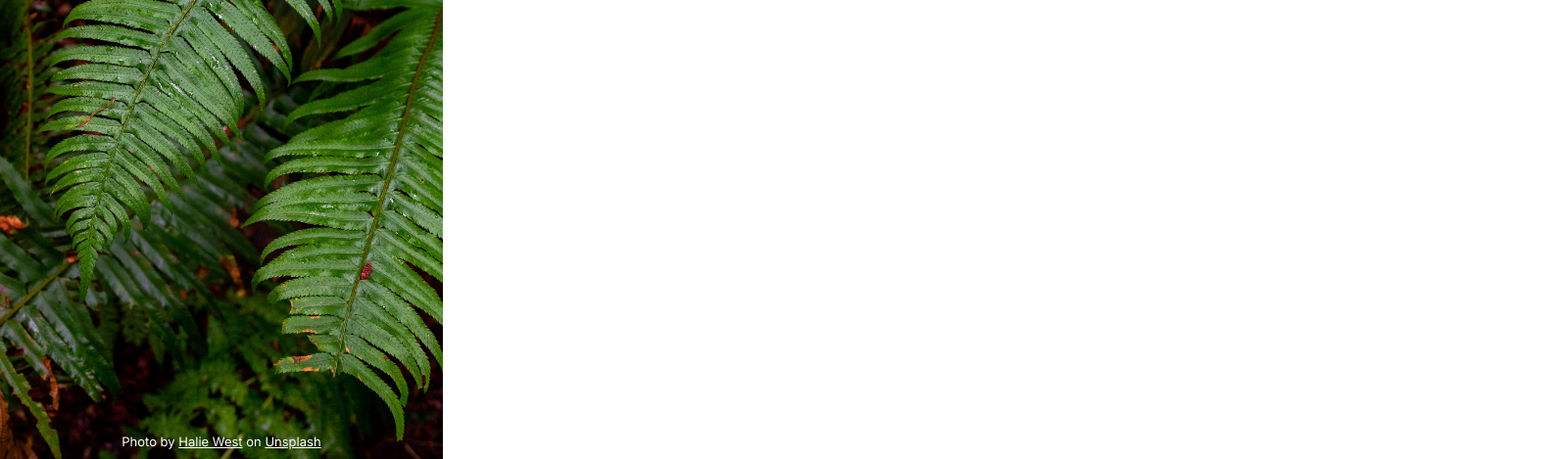
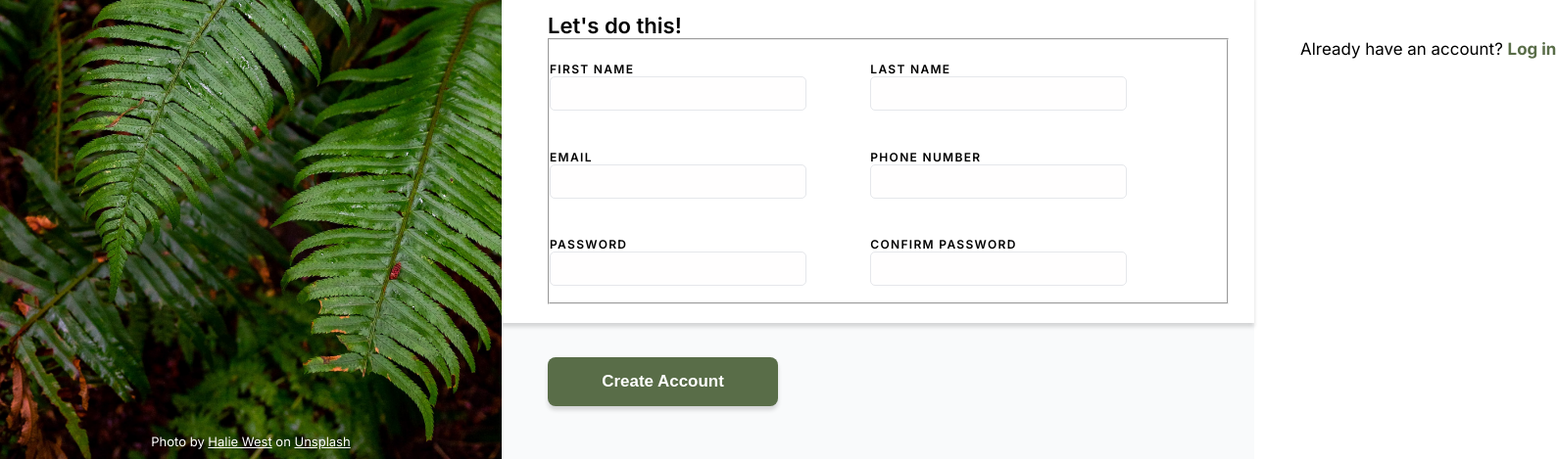
Before and after one commit to ronnieBer/odin-sign-up_form, a plain HTML site: page index.html in a window 1280 px wide. Shown: the part 331-800 px from the top of the page at 98% size, 1588 px wide, since content can reach past the window. Drawn offline with Linux system fonts and the light colour scheme.

Commit message:
Add style for the right-side content

```diff
--- a/style.css
+++ b/style.css
@@ -91,3 +91,129 @@ body {
     font-family: var(--logo-font);
     font-size: 6rem;
 }
+
+/* RIGHT SIDE CONTENT */
+.right-content {
+    display: flex;
+    flex-flow: column wrap;
+    justify-content: center;
+    width: 60vw;
+    height: auto;
+    background-color: var(--right-content-bg);
+}
+
+.left-padding {
+    padding-left: 47px;
+}
+
+.right-text, .input-field > p {
+    font-size: 1.375rem;
+    font-weight: 600;
+    padding-right: 47px;
+}
+
+.right-text > p {
+    max-width: 695px;
+    padding-top: 39px;
+}
+
+.input-field {
+    width: 60vw;
+    height: auto;
+    margin: 63px 0 35px;
+    padding-top: 19px;
+    padding-bottom: 19px;
+    background-color: var(--input-field-bg);
+
+    -webkit-box-shadow: 0px 4px 4px 0px rgba(0,0,0,0.15);
+    -moz-box-shadow: 0px 4px 4px 0px rgba(0,0,0,0.15);
+    box-shadow: 0px 4px 4px 0px rgba(0,0,0,0.15);
+}
+
+fieldset {
+    max-width: 695px;
+    padding: 0;
+}
+
+label {
+    display: inline-flex;
+    flex-direction: column;
+    margin: 1.4rem 3.8rem 0 0;
+
+    font-size: .75rem;
+    font-weight: 600;
+    text-transform:uppercase;
+    letter-spacing: 0.11em;
+}
+
+.error-msg {
+    width: auto;
+    height: 17px;
+
+    color: var(--input-error);
+    font-size: .75rem;
+    font-weight: 500;
+    text-transform: none;
+    letter-spacing: 0;
+}
+
+input {
+    width: 262px;
+    min-height: 2.2em;
+    border: 1px solid var(--input-stroke);
+    border-radius: 5px;
+    padding: 0 10px;
+    background-color: var(--input-bg);
+
+    font-size: 1rem;
+    font-weight: 400;
+}
+
+input:focus {
+    outline: none;
+    border: 2px solid var(--color3);
+
+    -webkit-box-shadow: 0px 4px 5px 0px rgba(0,0,0,0.15);
+    -moz-box-shadow: 0px 4px 5px 0px rgba(0,0,0,0.15);
+    box-shadow: 0px 4px 5px 0px rgba(0,0,0,0.15);
+}
+
+input[type = "submit"] {
+    width: 235px;
+    height: 50px;
+    border: none;
+    border-radius: 8px;
+    padding: 13px;
+    margin-left: 47px;
+    background-color: var(--color3);
+
+    color: var(--color2);
+    font-size: 1.06rem;
+    font-weight: 700;
+    cursor: pointer;
+
+    -webkit-box-shadow: 0px 4px 4px 0px rgba(0,0,0,0.15);
+    -moz-box-shadow: 0px 4px 4px 0px rgba(0,0,0,0.15);
+    box-shadow: 0px 4px 4px 0px rgba(0,0,0,0.15);
+}
+
+input[type = "submit"]:hover {
+    color: var(--text-color1);
+    background-color: #99BF4B;
+}
+
+.log-in {
+    font-size: 1.06rem;
+    padding-top: 32px;
+    padding-bottom: 70px;
+}
+
+.log-in a {
+    color: var(--color3);
+    font-weight: 700;
+    text-decoration: none;
+}
+
+.log-in a:hover {
+    color: #99BF4B;
+}
```
